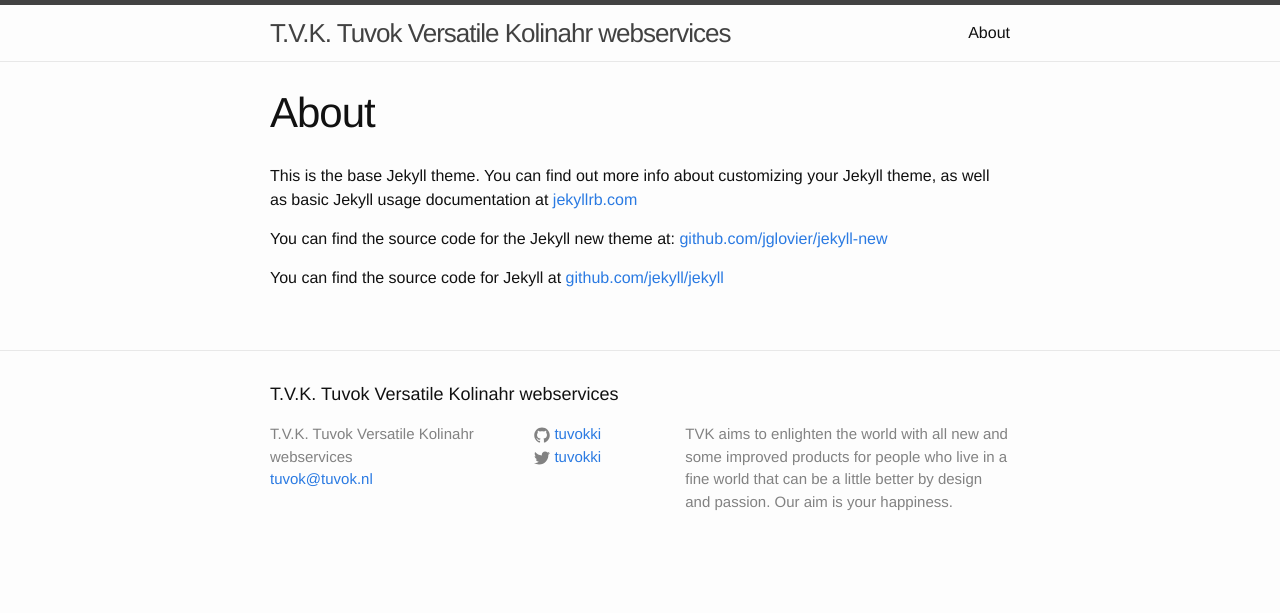
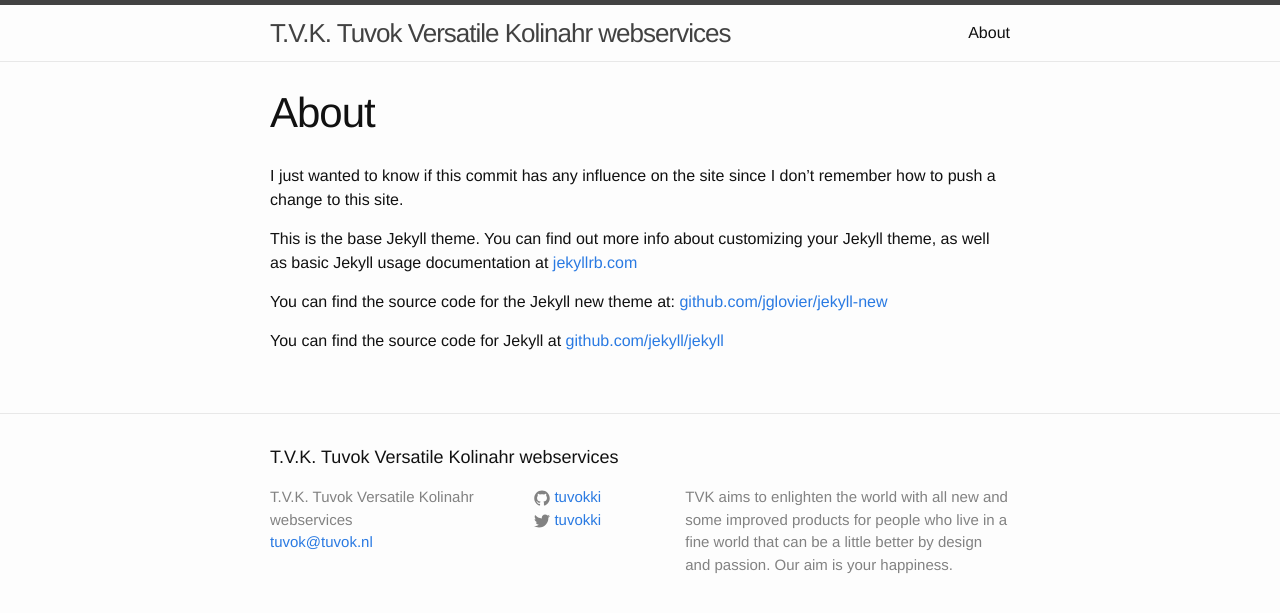
Before and after one commit to TuvokVersatileKolinahr/TuvokVersatileKolinahr.github.io, a Jekyll site: the page built from about.md, in a window 1280 px wide. Shown: the top 613 px of the page. Built offline with Jekyll 4.4.1, drawn with Linux system fonts in a browser that asks for light colours.

Commit message:
Update about.md

```diff
--- a/about.md
+++ b/about.md
@@ -4,6 +4,8 @@
 permalink: /about/
 ---
 
+I just wanted to know if this commit has any influence on the site since I don't remember how to push a change to this site.
+
 This is the base Jekyll theme. You can find out more info about customizing your Jekyll theme, as well as basic Jekyll usage documentation at [jekyllrb.com](http://jekyllrb.com/)
 
 You can find the source code for the Jekyll new theme at: [github.com/jglovier/jekyll-new](https://github.com/jglovier/jekyll-new)
```
